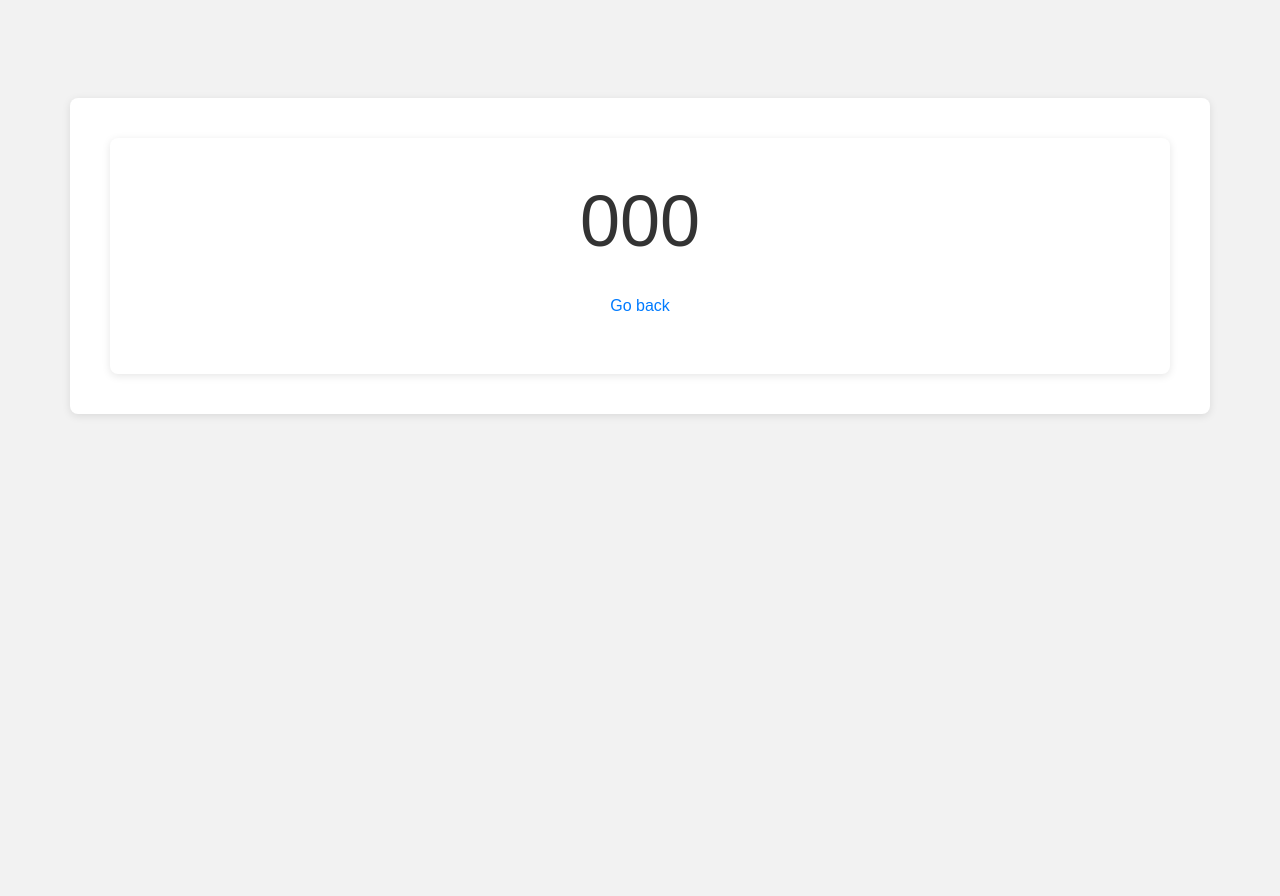
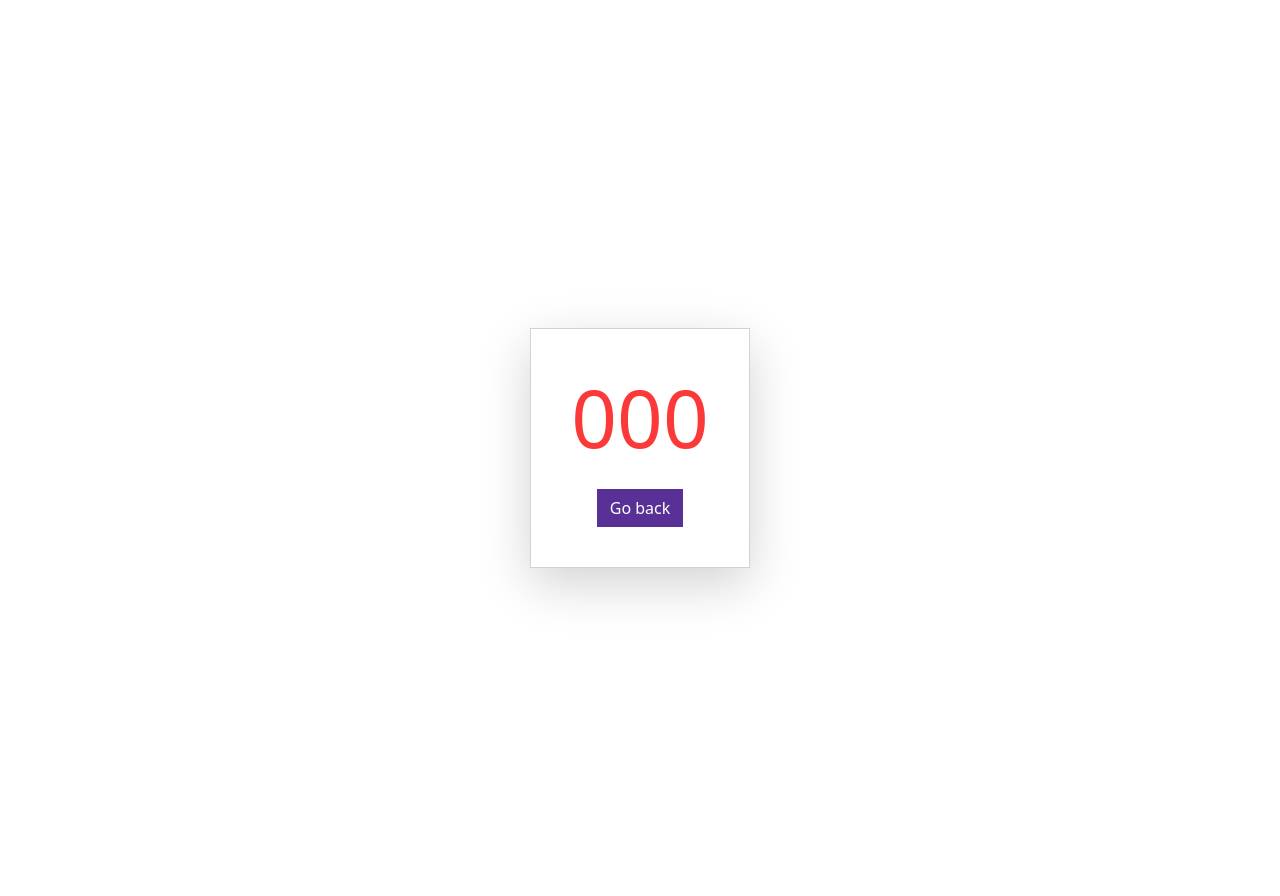
Before and after one commit to vicbuss/url-shortener-py, a Flask app: template src/public/templates/error.html in a window 1280 px wide. Before the commit the page ends 416 px from the top, so only its background shows below. Run offline with Flask 3, Linux system fonts and the light colour scheme; the template is opened without the code that fills it: most values are stand-ins (such as "Sample title", 1, 10 or a date in 2020); some libraries are stand-ins or nearby versions.

Commit message:
refactor(error page template): restyling of error page template with bootstrap

```diff
--- a/src/public/templates/error.html
+++ b/src/public/templates/error.html
@@ -1,48 +1,15 @@
 {% extends "template.html" %}
 
-{% block title %}Url Shortener - Shorten{% endblock %}
-
-
-{% block head %}
-    <style>
-        body {
-            font-family: Arial, sans-serif;
-            text-align: center;
-            padding: 50px;
-            background-color: #f2f2f2;
-            color: #333;
-        }
-        h1 {
-            font-size: 72px;
-            margin-bottom: 10px;
-        }
-        h2 {
-            font-size: 24px;
-            margin-bottom: 30px;
-        }
-        a {
-            text-decoration: none;
-            color: #007bff;
-        }
-        a:hover {
-            text-decoration: underline;
-        }
-        .container {
-            background-color: #fff;
-            padding: 40px;
-            border-radius: 8px;
-            display: inline-block;
-            box-shadow: 0 2px 8px rgba(0,0,0,0.1);
-        }
-    </style>
-{% endblock %}
+{% block title %}Url Shortener - Error{% endblock %}
 
 {% block content %}
-
-    <div class="container">
-        <h1>{{ code }}</h1>
-        <h2>{{ message }}</h2>
-        <p><a href="/">Go back</a></p>
+<div class="d-flex justify-content-center align-items-center vh-100">
+  <div class="card shadow-lg text-center p-4" style="max-width: 500px;">
+    <div class="card-body">
+      <h1 class="display-1 text-danger">{{ code }}</h1>
+      <h2 class="h4 mb-4">{{ message }}</h2>
+      <a href="/" class="btn btn-primary">Go back</a>
     </div>
-
+  </div>
+</div>
 {% endblock %}
```
